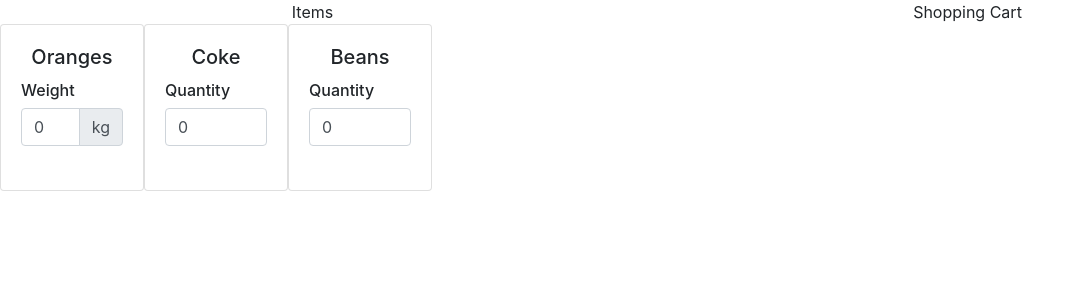
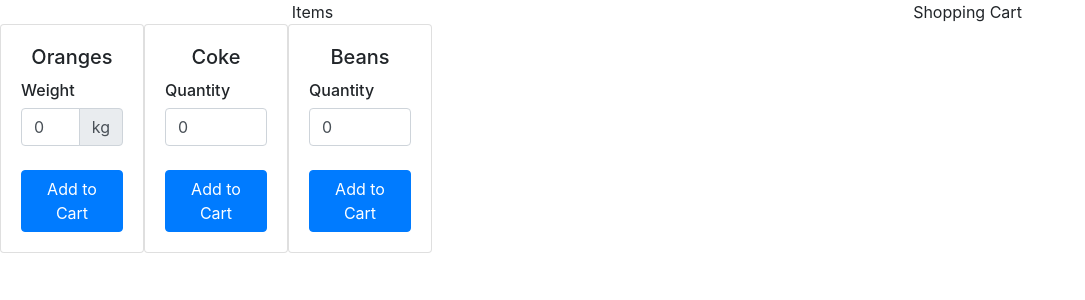
Before and after one commit to ajkumar21/shopping_cart, a React (Create React App) app: page / in a window 1280 px wide. Shown: the top 300 px of the page, without its empty margins (0-1085 px from the left). Built offline with nearby package versions, Linux system fonts and the light colour scheme.

Commit message:
added add to cart button

```diff
--- a/src/App.js
+++ b/src/App.js
@@ -56,6 +56,9 @@ function App() {
                   </InputGroup>
                 </Form>
                 <br />
+                <Button onClick={() => console.log('item Added')}>
+                  Add to Cart
+                </Button>
               </Card.Body>
             </Card>
           ))}
```
Also changed, not shown: 1 other file (tests, documents, lock files or other folders).
